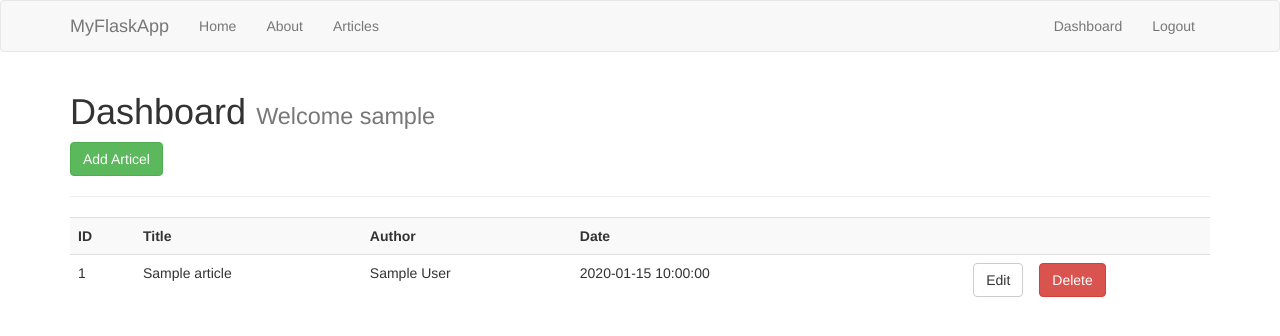
After one commit to Deepbaran/Python, a Flask app: page /dashboard in a window 1280 px wide. The commit adds this page. Shown: the top 336 px of the page. Run offline with Flask 2, Linux system fonts and the light colour scheme; the visitor is signed in with stand-in values (Sample User, id 1); tables that the repository leaves empty hold one stand-in row (values such as "Sample post"); some libraries are stand-ins or nearby versions.

Commit message:
Added Flask Notes

```diff
--- a/Flask/02-myflaskapp/app.py
+++ b/Flask/02-myflaskapp/app.py
@@ -1,8 +1,9 @@
 from flask import Flask, render_template, flash, redirect, url_for, session, request, logging
-from data import Articles
+# from data import Articles
 from flask_mysqldb import MySQL
 from wtforms import Form, StringField, TextAreaField, PasswordField, validators
 from passlib.hash import sha256_crypt
+from functools import wraps
 
 app = Flask(__name__)
 
@@ -16,24 +17,41 @@ app.config['MYSQL_CURSORCLASS'] = 'DictCursor' # Data will be fetched as a dicti
 # init MySQL
 mysql = MySQL(app)
 
-Articles = Articles()
+# Articles = Articles()
 
+# Index
 @app.route('/')
+@app.route('/home')
 def index():
     return render_template('home.html')
 
+# About
 @app.route('/about')
 def about():
     return render_template('about.html')
 
+# Articles
 @app.route('/articles')
 def articles():
-    return render_template('articles.html', articles=Articles) # We are passing the Articles data along with the template name.
+    cur = mysql.connection.cursor()
+    result = cur.execute("SELECT * FROM articles")
+    articles = cur.fetchall()
+    cur.close()
+    if result > 0:
+        return render_template('articles.html', articles=articles) # We are passing the Articles data along with the template name.
+    msg = 'No Articles Found'
+    return render_template('dashboard.html', msg=msg)
 
+# Single Article
 @app.route('/article/<string:id>/') # dynamic value for the route
 def article(id):
-    return render_template('article.html', id=id)
+    cur = mysql.connection.cursor()
+    result = cur.execute("SELECT * FROM articles WHERE id = %s", [id])
+    article = cur.fetchone()
+    cur.close()
+    return render_template('article.html', article=article)
 
+# Register Form Class
 class RegisterForm(Form):
     name = StringField('Name', [validators.Length(min=1, max=50)])
     username = StringField('Username', [validators.Length(min=4, max=25)])
@@ -44,6 +62,7 @@ class RegisterForm(Form):
     ])
     confirm = PasswordField('Confirm Password')
 
+# User Register
 @app.route('/register', methods=['GET', 'POST'])
 def register():
     form = RegisterForm(request.form)
@@ -63,8 +82,140 @@ def register():
         cur.close()
 
         flash('You are now registered and can log in', 'success')
-        return redirect(url_for('home'))
+        return redirect(url_for('login')) # route for home.html
     return render_template('register.html', form=form)
+
+# User login - does not use WTForm like register
+@app.route('/login', methods=['GET', 'POST'])
+def login():
+    if request.method == 'POST':
+        # Get Form Fields
+        username = request.form['username']
+        password_candidate = request.form['password']
+
+        # Create cursor
+        cur = mysql.connection.cursor()
+
+        # Get user by username
+        result = cur.execute("SELECT * FROM users WHERE username = %s", [username])
+
+        if result > 0:
+            # Get stored hash
+            data = cur.fetchone() # fetched the first one in result
+            password = data['password'] # The MYSQL_CURSORCLASS is making sure we are gettign a dictionary instead of usual tuple
+            # Close connection
+            cur.close()
+            # Compare passwords
+            if sha256_crypt.verify(password_candidate, password):
+                # Passed
+                session['logged_in'] = True # No need to pass session to templates. It is accessible throughout the application.
+                session['username'] = username
+
+                flash('You are now logged in', 'success')
+                return redirect(url_for('dashboard'))
+            else:
+                error = 'Invalid login'
+                return render_template("login.html", error=error)
+        else:
+            error = 'Username not found'
+            return render_template("login.html", error=error)
+    return render_template('login.html')
+
+# Check if user logged in
+def is_logged_in(f):
+    @wraps(f)
+    def wrap(*args, **kwargs):
+        if 'logged_in' in session:
+            return f(*args, **kwargs)
+        else:
+            flash('Unauthorized, Please login', 'danger')
+            return redirect(url_for('login'))
+    return wrap
+
+# Logout
+@app.route('/logout')
+@is_logged_in
+def logout():
+    session.clear()
+    flash('You are now logged out', 'success')
+    return redirect(url_for('login'))
+
+# Dashboard
+@app.route('/dashboard')
+@is_logged_in
+def dashboard():
+    cur = mysql.connection.cursor()
+    result = cur.execute("SELECT * FROM articles")
+    articles = cur.fetchall()
+    cur.close()
+    if result > 0:
+        return render_template('dashboard.html', articles=articles)
+    msg = 'No Articles Found'
+    return render_template('dashboard.html', msg=msg)
+
+# Article Form Class
+class ArticleForm(Form):
+    title = StringField('Title', [validators.Length(min=1, max=200)])
+    body = TextAreaField('Username', [validators.Length(min=30)])
+
+# Add Article
+@app.route('/add_article', methods=['GET', 'POST'])
+@is_logged_in
+def add_article():
+    form = ArticleForm(request.form)
+    if request.method == 'POST' and form.validate():
+        title = form.title.data
+        body = form.body.data
+
+        cur = mysql.connection.cursor()
+        cur.execute('INSERT INTO articles(title, body, author) VALUES(%s, %s, %s)', (title, body, session['username']))
+        mysql.connection.commit()
+        cur.close()
+
+        flash('Article Created', 'success')
+
+        return redirect(url_for('dashboard'))
+    return render_template('add_article.html', form=form)
+
+# Edit Article
+@app.route('/edit_article/<string:id>', methods=['GET', 'POST'])
+@is_logged_in
+def edit_article(id):
+    cur = mysql.connection.cursor()
+    result = cur.execute('SELECT * FROM articles WHERE id = %s', [id])
+    article = cur.fetchone()
+
+    form = ArticleForm(request.form)
+
+    # Populate article form fileds
+    form.title.data = article['title']
+    form.body.data = article['body']
+
+    if request.method == 'POST' and form.validate():
+        title = request.form['title']
+        body = request.form['body']
+
+        cur = mysql.connection.cursor()
+        cur.execute('UPDATE articles SET title=%s, body=%s WHERE id = %s', (title, body, id))
+        mysql.connection.commit()
+        cur.close()
+
+        flash('Article Updated', 'success')
+
+        return redirect(url_for('dashboard'))
+    return render_template('edit_article.html', form=form)
+
+# Delete Article
+@app.route('/delete_article/<string:id>', methods=['POST']) # We do not need a GET request here
+@is_logged_in
+def delete_article(id):
+    cur = mysql.connection.cursor()
+    cur.execute("DELETE FROM articles WHERE id = %s", [id])
+    mysql.connection.commit()
+    cur.close()
+
+    flash("Article Deleted")
+    return redirect(url_for('dashboard'))
 
 if __name__ == '__main__':
     app.secret_key = 'secret123'
@@ -72,4 +223,4 @@ if __name__ == '__main__':
 
 # Flask uses Jinja template engine to create it's templates.
 # {% LOGIC %}
-# {{ VALUE }}
+# {{ VALUE }
--- /dev/null
+++ b/Flask/02-myflaskapp/templates/dashboard.html
@@ -0,0 +1,34 @@
+{% extends 'layout.html' %}
+
+{% block body %}
+    <h1>Dashboard <small>Welcome {{ session.username }}</small></h1>
+    <a class="btn btn-success" href="/add_article"> Add Articel</a>
+    <hr>
+    <table class="table table-striped">
+        <tr>
+            <th>ID</th>
+            <th>Title</th>
+            <th>Author</th>
+            <th>Date</th>
+            <th></th>
+            <th></th>
+        </tr>
+        {% for article in articles %}
+            <tr>
+                <td>{{ article.id }}</td>
+                <td>{{ article.title }}</td>
+                <td>{{ article.author }}</td>
+                <td>{{ article.create_date }}</td>
+                <td><a href="edit_article/{{article.id}}" class="btn btn-default pull-right">Edit</a></td>
+                <td>
+                    <!--We are making Delete a Form, because we are not going anywhere. All we are doing is submitting a POST request to delete an article-->
+                    <!--We need to pass the url in the action of the form-->
+                    <form action="{{url_for('delete_article', id=article.id)}}" method="post"> <!--article.id became a url parameter-->
+                        <input type="hidden" name="_method" value="DELETE">
+                        <input type="submit" value="Delete" class="btn btn-danger">
+                    </form>
+                </td>
+            </tr>
+        {% endfor %}
+    </table>
+{% endblock %}
--- a/Flask/02-myflaskapp/templates/home.html
+++ b/Flask/02-myflaskapp/templates/home.html
@@ -4,5 +4,9 @@
     <div class="jumbotron text-center">
         <h1>Welcome to FlaskApp</h1>
         <p class="lead">This application is built on the Python Flask framework and Flask is one of the most lighweight Python frameworks.</p>
+        {% if 'logged_in' not in session %}
+            <a href="/register" class="btn btn-primary btn-lg">Register</a>
+            <a href="/login" class="btn btn-success btn-lg">Login</a>
+        {% endif %}
     </div>
 {% endblock %}
--- a/Flask/02-myflaskapp/templates/includes/_messages.html
+++ b/Flask/02-myflaskapp/templates/includes/_messages.html
@@ -5,3 +5,11 @@
         {% endfor %}
     {% endif %}
 {% endwith %}
+
+{% if error %}
+    <div class="aler alert-danger">{{ error }}</div>
+{% endif %}
+
+{% if msg %}
+    <div class="alert alert-success">{{ msg }}</div>
+{% endif %}
--- a/Flask/02-myflaskapp/templates/layout.html
+++ b/Flask/02-myflaskapp/templates/layout.html
@@ -15,5 +15,9 @@
     </div>
 
     <script src="https://maxcdn.bootstrapcdn.com/bootstrap/3.3.7/js/bootstrap.min.js"></script>
+    <script src="//cdn.ckeditor.com/4.6.2/basic/ckeditor.js"></script>
+    <script type="text/javascript">
+        CKEDITOR.replace('editor')
+      </script>
 </body>
 </html>
```
Also changed, not shown: Flask/02-myflaskapp/templates/add_article.html (added, +16 -0 lines), Flask/02-myflaskapp/templates/article.html (+7 -1 lines), Flask/02-myflaskapp/templates/edit_article.html (added, +15 -0 lines), Flask/02-myflaskapp/templates/login.html (added, +16 -0 lines), Flask/schemas.sql (+17 -1 lines).
